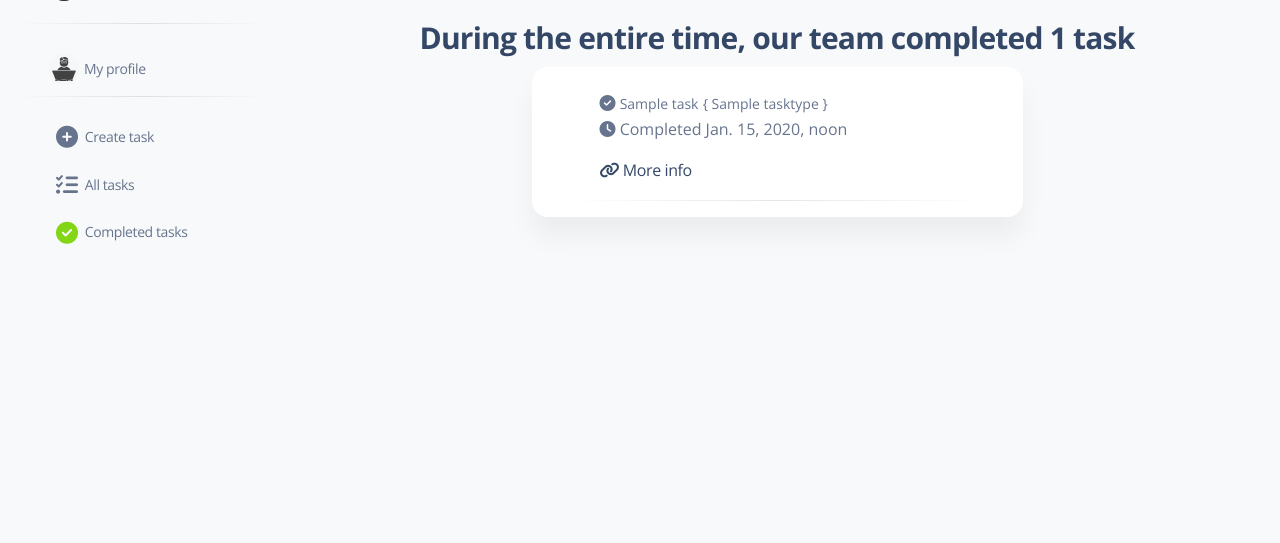
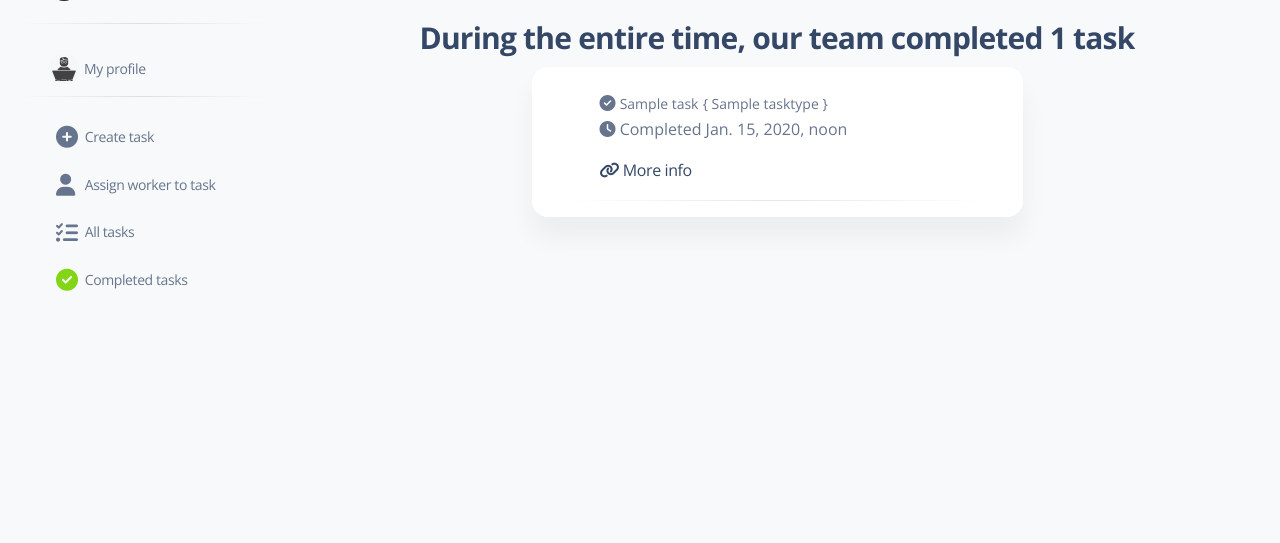
Before and after one commit to petrykivd/it-task-manager, a Django app: page /archive/tasks_list/ in a window 1280 px wide. Shown: the part 71-614 px from the top of the page. Run offline with Django 4.2, Linux system fonts and the light colour scheme; a user stored in the database is signed in; tables that the repository leaves empty hold one stand-in row (values such as "Sample post"); some libraries are stand-ins or nearby versions.

Commit message:
Add feature for admins: Can assign worker to task from sidebar

```diff
--- a/templates/includes/sidebar.html
+++ b/templates/includes/sidebar.html
@@ -29,6 +29,13 @@
             <i class="fas fa-plus-circle ms-2" style="font-size: 22px;" title="Completed"></i>Create task
           </a>
         </li>
+      {% if user.is_superuser %}
+      	<li class="nav-item">
+          <a class="nav-link" href="{% url 'task_manager:assign-worker-to-task' %}">
+            <i class="fas fa-user ms-2" style="font-size: 22px;" title="Completed"></i>Assign worker to task
+          </a>
+        </li>
+      {% endif %}
         <li class="nav-item">
           <a class="nav-link" href="{% url 'task_manager:index' %}">
             <i class="fas fa-tasks  ms-2" style="font-size: 22px;" title="Completed"></i>All tasks
```
